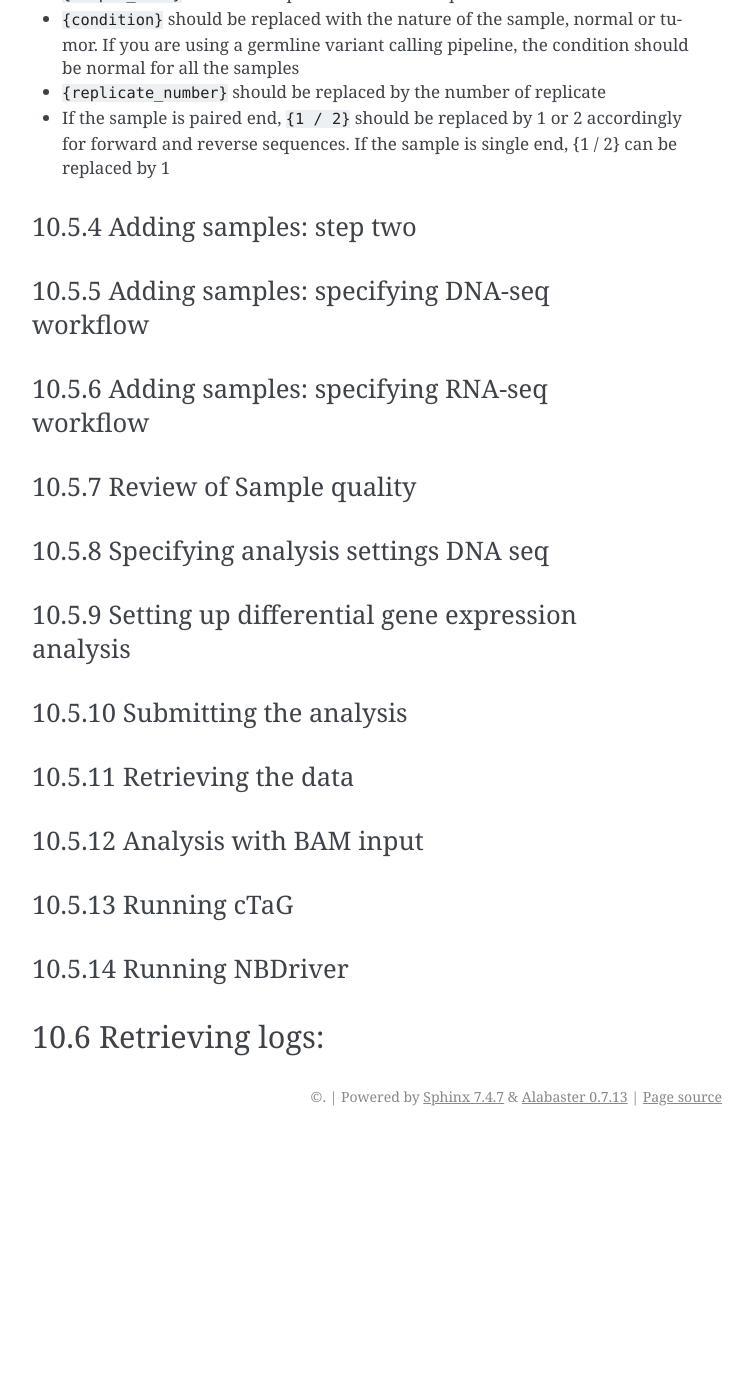
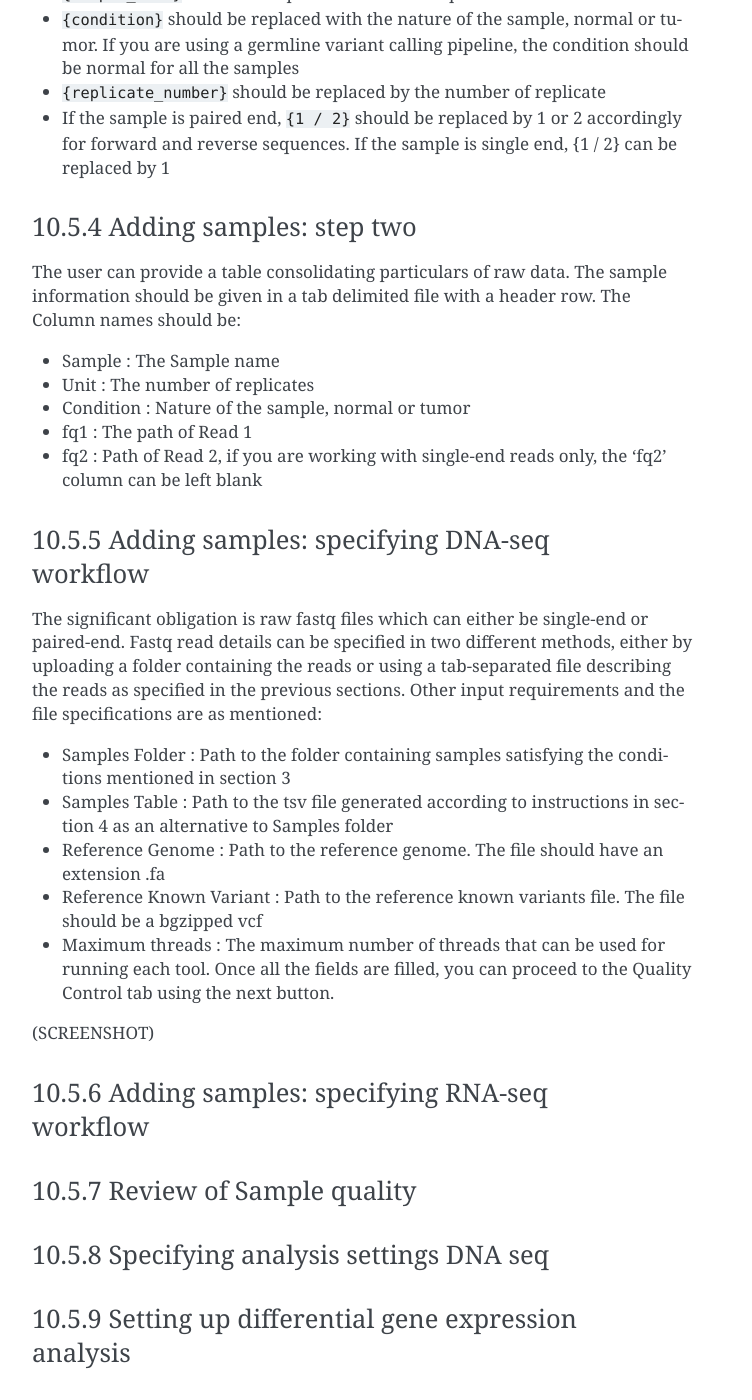
Before and after one commit to anjanaanilkumar1289/iCOMIC_doc, a Sphinx documentation site: the page built from docs/case.md, in a window 1280 px wide and 1400 px high, scrolled down 2140 px. Shown: the whole window, without its empty margins (388-1140 px from the left). Built offline with Sphinx 7.4.7, drawn with Linux system fonts in a browser that asks for light colours; before the commit the page ends 3276 px from its top, so only the background shows below that.

Commit message:
Update case.md

```diff
--- a/docs/case.md
+++ b/docs/case.md
@@ -58,7 +58,28 @@ iCOMIC accepts input information in `two` different modes. In the `first` method
 
 
 ##### 10.5.4 Adding samples: step two
+
+The user can provide a table consolidating particulars of raw data. The sample information should be given in a tab delimited file with a header row.
+The Column names should be:
+
+- Sample : The Sample name
+- Unit : The number of replicates
+- Condition : Nature of the sample, normal or tumor
+- fq1 : The path of Read 1
+- fq2 : Path of Read 2, if you are working with single-end reads only, the ‘fq2’ column can be left blank
+
 ##### 10.5.5 Adding samples: specifying DNA-seq workflow
+
+The significant obligation is raw fastq files which can either be single-end or paired-end. Fastq read details can be specified in two different methods, either by uploading a folder containing the reads or using a tab-separated file describing the reads as specified in the previous sections. Other input requirements and the file specifications are as mentioned:
+
+- Samples Folder : Path to the folder containing samples satisfying the conditions mentioned in section 3
+- Samples Table : Path to the tsv file generated according to instructions in section 4 as an alternative to Samples folder
+- Reference Genome : Path to the reference genome. The file should have an extension .fa
+- Reference Known Variant : Path to the reference known variants file. The file should be a bgzipped vcf
+- Maximum threads : The maximum number of threads that can be used for running each tool.
+Once all the fields are filled, you can proceed to the Quality Control tab using the next button.
+
+(SCREENSHOT)
 ##### 10.5.6 Adding samples: specifying RNA-seq workflow
 ##### 10.5.7 Review of Sample quality
 ##### 10.5.8 Specifying analysis settings DNA seq
```
